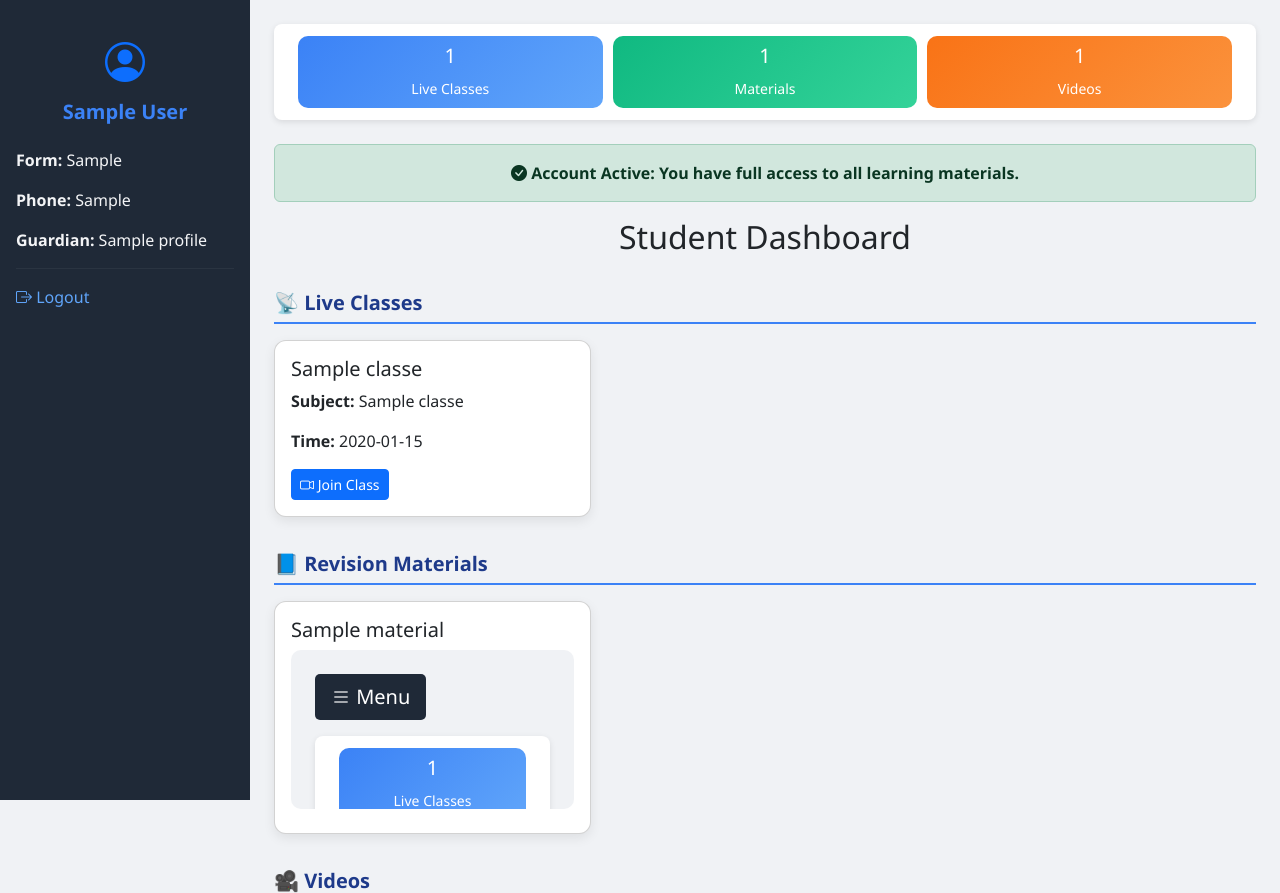
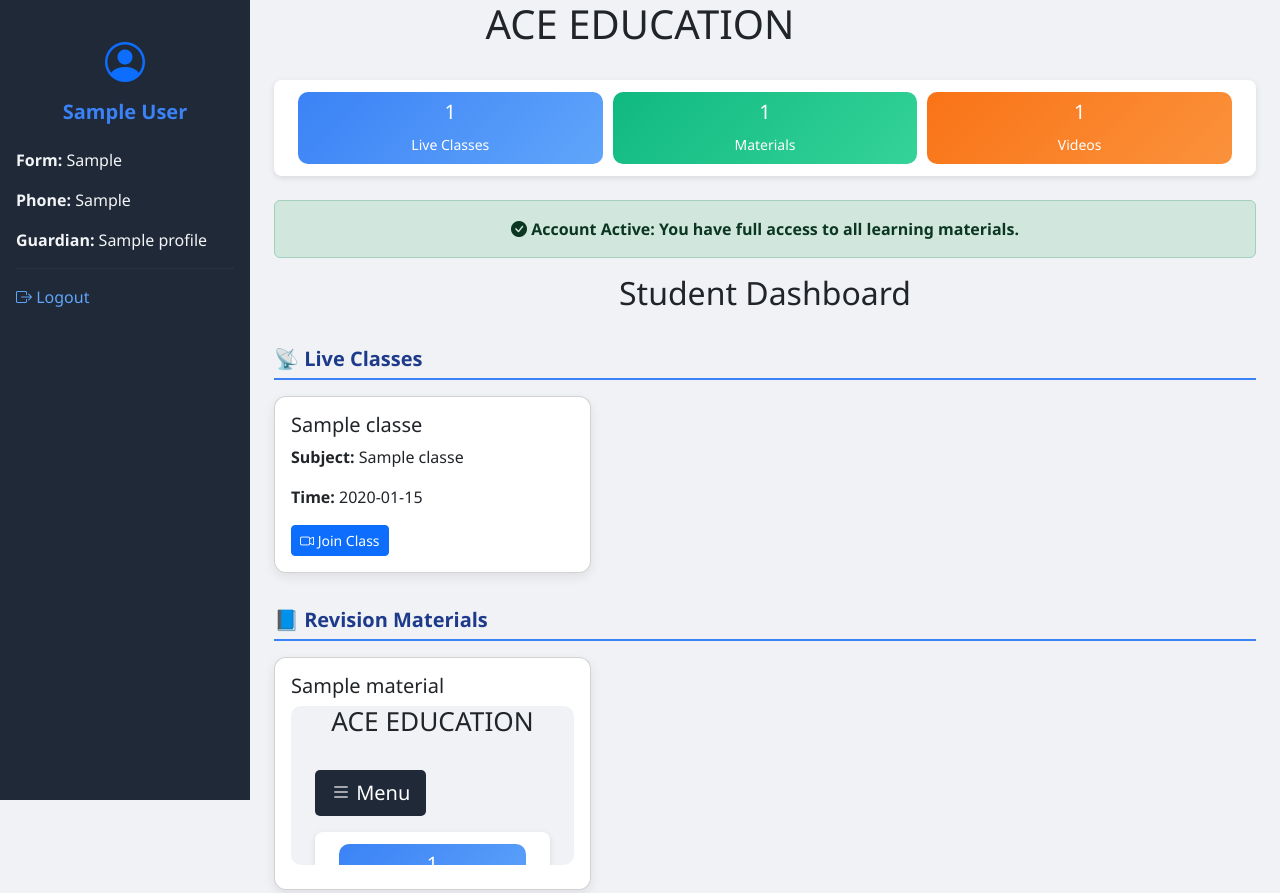
Before and after one commit to sakwasilas/hschool, a Flask app: page /student in a window 1280 px wide. Shown: the top 893 px of the page. Run offline with Flask 3, Linux system fonts and the light colour scheme; the visitor is signed in with stand-in values (Sample User, id 1); tables that the repository leaves empty hold one stand-in row (values such as "Sample post").

Commit message:
manage students

```diff
--- a/templates/students/student_dashboard.html
+++ b/templates/students/student_dashboard.html
@@ -156,6 +156,7 @@
   </style>
 </head>
 <body>
+  <h1><CENTER>ACE EDUCATION</CENTER></h1>
 
   <!-- Sidebar -->
   <nav id="sidebar" class="sidebar">
```
